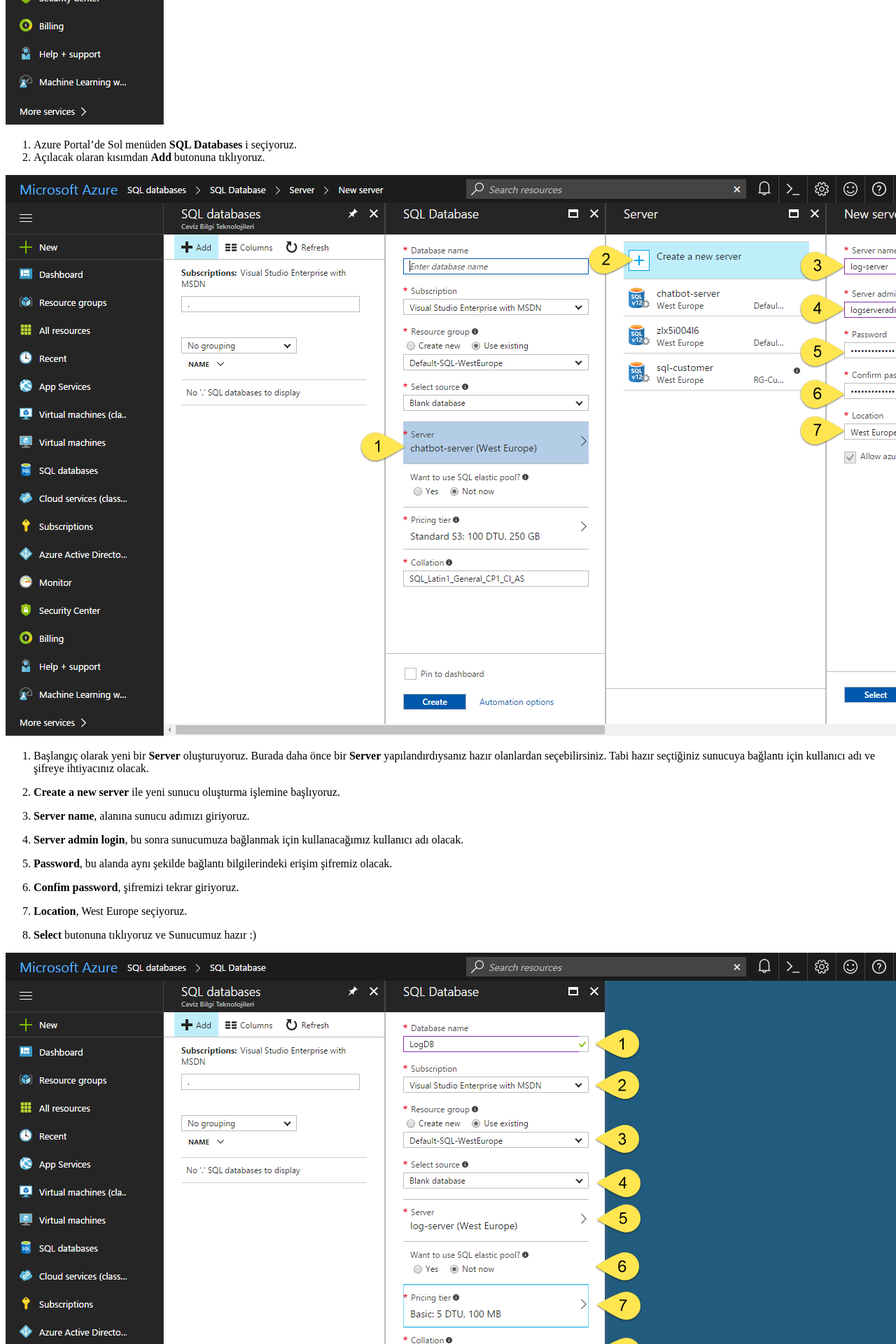
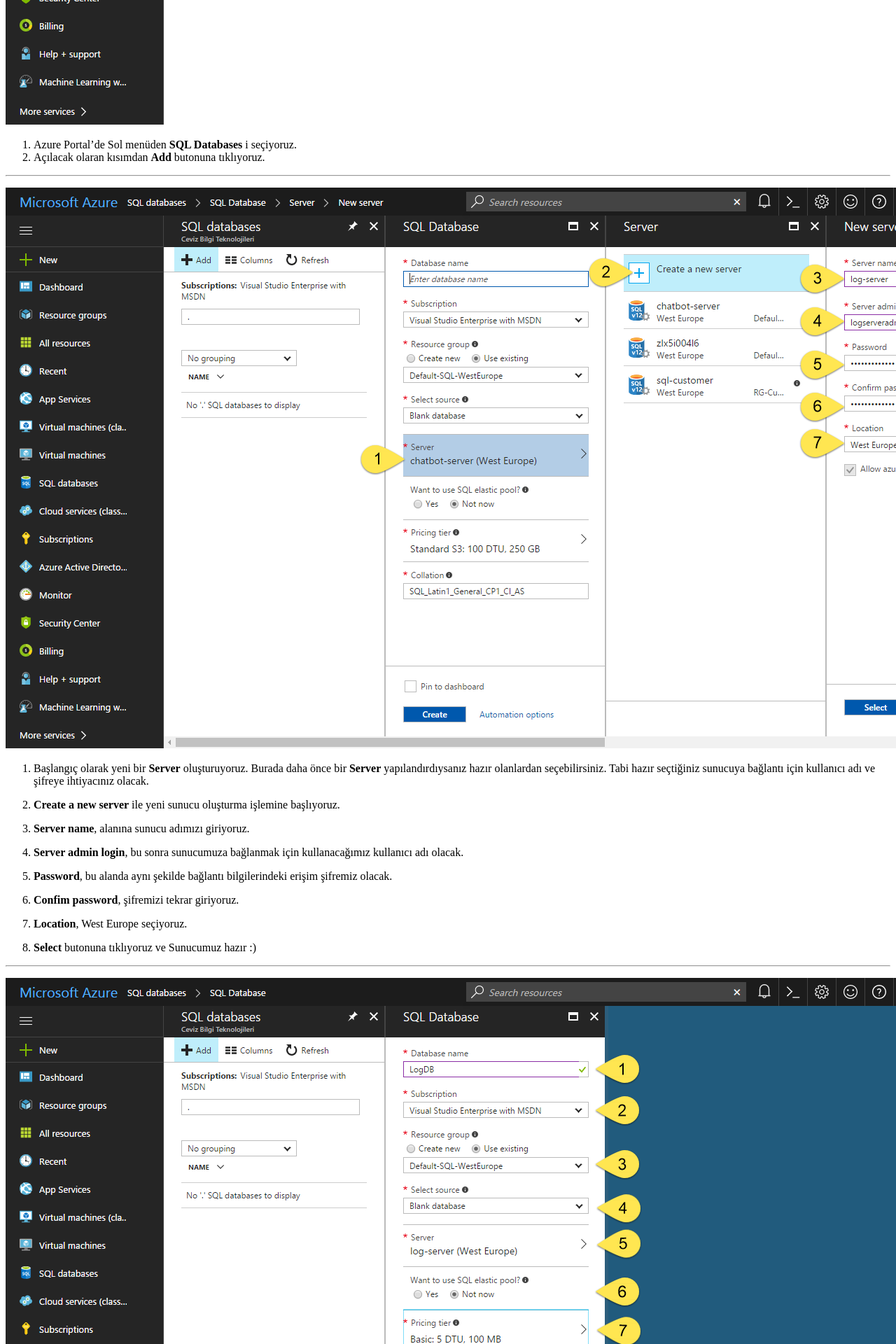
Before and after one commit to mehmetkut/mehmetkut.github.io, a Jekyll site: the page built from _posts/2017-05-11-azure-functions-ile-veritabani-islemleri-tr.md, in a window 1280 px wide. Shown: the part 1367-3287 px from the top of the page at 70% size. Built offline with Jekyll 4.4.1, drawn with Linux system fonts in a browser that asks for light colours; comment, search, counter and statistics services are not loaded.

Commit message:
added dashes

```diff
--- a/_posts/2017-05-11-azure-functions-ile-veritabani-islemleri-tr.md
+++ b/_posts/2017-05-11-azure-functions-ile-veritabani-islemleri-tr.md
@@ -27,6 +27,8 @@ Bizde Azure Function her çağrıldığında Azure SQLDB de log tablomuza bir ka
 1. Azure Portal'de Sol menüden **SQL Databases** i seçiyoruz.
 2. Açılacak olaran kısımdan **Add** butonuna tıklıyoruz.
 
+-----
+
 ![AzureSQLDB02](/assets/images/posts/2017051101/sc02.png)
 
 1. Başlangıç olarak yeni bir **Server** oluşturuyoruz. Burada daha önce bir **Server** yapılandırdıysanız hazır olanlardan seçebilirsiniz. Tabi hazır seçtiğiniz sunucuya bağlantı için kullanıcı adı ve şifreye ihtiyacınız olacak.
@@ -44,6 +46,8 @@ Bizde Azure Function her çağrıldığında Azure SQLDB de log tablomuza bir ka
 7. **Location**, West Europe seçiyoruz.
 
 8. **Select** butonuna tıklıyoruz ve Sunucumuz hazır :)
+
+-----
 
 ![AzureSQLDB03](/assets/images/posts/2017051101/sc03.png)
 
@@ -104,9 +108,9 @@ Bizde Azure Function her çağrıldığında Azure SQLDB de log tablomuza bir ka
 
 Tablodaki alanlarımız.
 
-- **Id** Primary Key alanımız.
-- **LogMessage** Log mesajlarımızı bu alanda saklayacağız.
-- **CreateDate** Log ne zaman oluşturuldu verisi burada saklayacağız.
+**Id** Primary Key alanımız.
+**LogMessage** Log mesajlarımızı bu alanda saklayacağız.
+**CreateDate** Log ne zaman oluşturuldu verisi burada saklayacağız.
 
 > Kopyala yapıştır kod aşağıdan alabilirsiniz.
 
```
